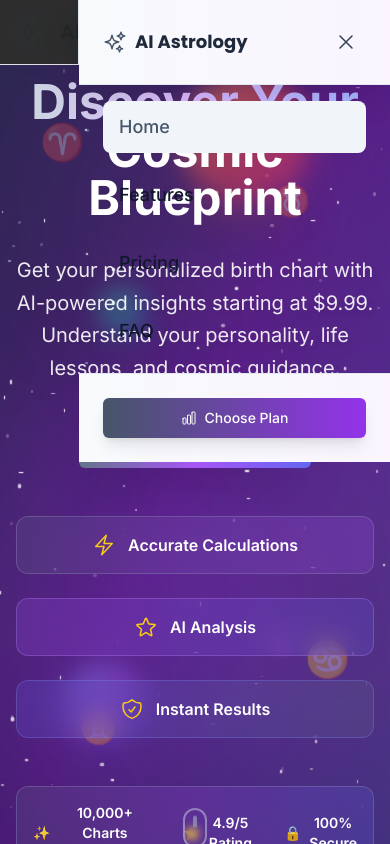
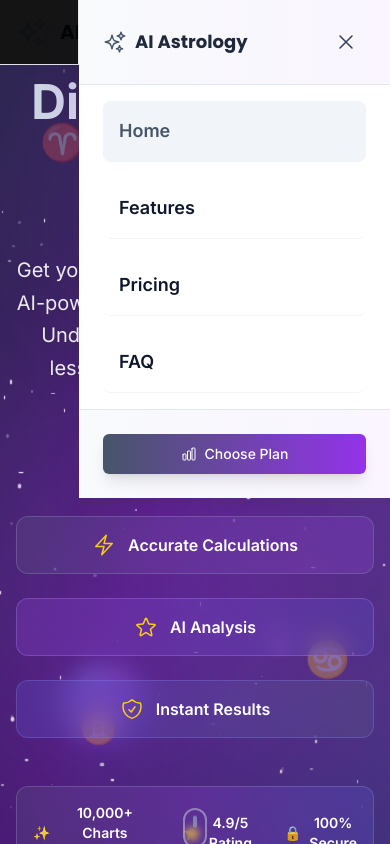
Before and after one commit to zlatevsoft/AI-Astrology, a Next.js app: page / in a window 390 px wide. Both pictures are taken after a click on the button 354 px from the left and 32 px from the top of the page. Shown: the top 844 px of the page. Built offline with nearby package versions, Linux system fonts and the light colour scheme.

Commit message:
Update header.tsx

```diff
--- a/components/layout/header.tsx
+++ b/components/layout/header.tsx
@@ -120,11 +120,11 @@ export function Header() {
             initial={{ opacity: 0 }}
             animate={{ opacity: 1 }}
             exit={{ opacity: 0 }}
-                         className="lg:hidden fixed inset-0 z-[200]"
+            className="lg:hidden fixed inset-0 z-[9999]"
           >
             {/* Backdrop */}
             <div
-              className="absolute inset-0 bg-black/80 backdrop-blur-lg"
+              className="absolute inset-0 bg-black/90"
               onClick={() => setMobileMenuOpen(false)}
             />
 
@@ -134,7 +134,7 @@ export function Header() {
               animate={{ x: 0 }}
               exit={{ x: '100%' }}
               transition={{ type: 'spring', damping: 25, stiffness: 200 }}
-              className="absolute right-0 top-0 h-full w-80 max-w-[80vw] bg-white dark:bg-cosmic-900 shadow-2xl border-l border-cosmic-200 dark:border-cosmic-700"
+              className="absolute right-0 top-0 h-full w-80 max-w-[80vw] bg-white dark:bg-slate-900 shadow-2xl border-l border-gray-200 dark:border-gray-700 z-[10000]"
             >
               <div className="flex flex-col h-full">
                 {/* Header */}
@@ -154,7 +154,7 @@ export function Header() {
                 </div>
 
                 {/* Navigation Links */}
-                <nav className="flex-1 px-6 py-4">
+                <nav className="flex-1 px-6 py-4 bg-white dark:bg-cosmic-900">
                   <div className="space-y-4">
                     {navigation.map((item) => (
                       <Link
@@ -170,11 +170,11 @@ export function Header() {
                             }
                           }
                         }}
-                                                 className={`block text-lg font-medium transition-colors hover:text-cosmic-600 dark:hover:text-cosmic-300 py-3 px-4 rounded-lg hover:bg-cosmic-50 dark:hover:bg-cosmic-800 ${
-                           pathname === item.href
-                             ? 'text-cosmic-600 dark:text-cosmic-300 bg-cosmic-100 dark:bg-cosmic-800'
-                             : 'text-cosmic-900 dark:text-white'
-                         }`}
+                        className={`block text-lg font-semibold transition-colors hover:text-cosmic-600 dark:hover:text-cosmic-300 py-4 px-4 rounded-lg hover:bg-cosmic-100 dark:hover:bg-cosmic-800 border-b border-cosmic-100 dark:border-cosmic-700 ${
+                          pathname === item.href
+                            ? 'text-cosmic-600 dark:text-cosmic-300 bg-cosmic-100 dark:bg-cosmic-800'
+                            : 'text-cosmic-900 dark:text-white'
+                        }`}
                       >
                         {item.name}
                       </Link>
```
